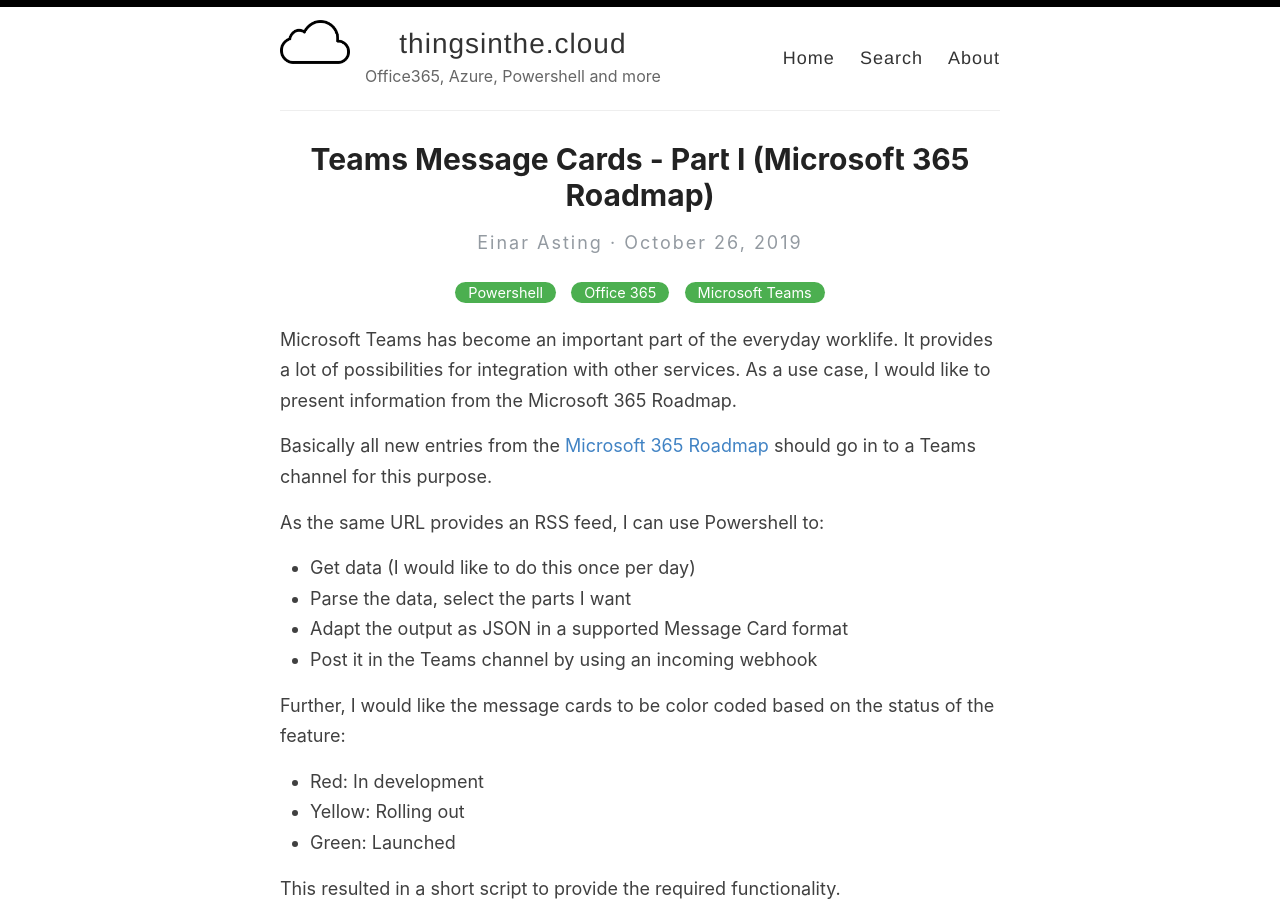
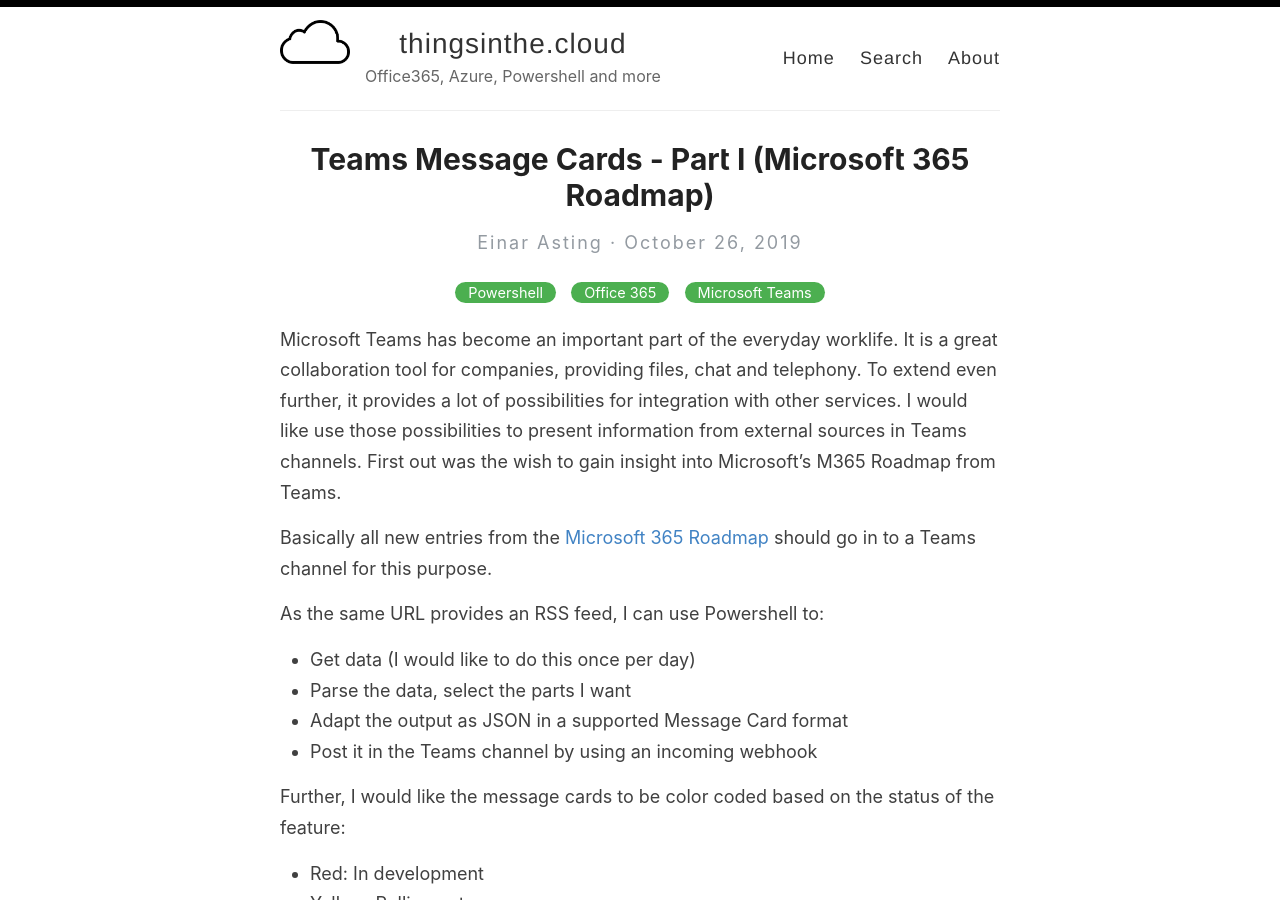
Before and after one commit to einast/einast.github.io, a Jekyll site: the page built from _posts/2019-10-26-Teams message cards - Getting Office 365 roadmap into channel.md, in a window 1280 px wide and 900 px high. Built offline with Jekyll 4.4.1, drawn with Linux system fonts in a browser that asks for light colours.

Commit message:
Additional corrections

```diff
--- a/_posts/2019-10-26-Teams message cards - Getting Office 365 roadmap into channel.md
+++ b/_posts/2019-10-26-Teams message cards - Getting Office 365 roadmap into channel.md
@@ -4,8 +4,8 @@
 categories: [Powershell, Office 365, Microsoft Teams]
 ---
 
-Microsoft Teams has become an important part of the everyday worklife. It provides a lot of possibilities for integration with other services.
-As a use case, I would like to present information from the Microsoft 365 Roadmap.
+Microsoft Teams has become an important part of the everyday worklife. It is a great collaboration tool for companies, providing files, chat and telephony. To extend even further, it provides a lot of possibilities for integration with other services.
+I would like use those possibilities to present information from external sources in Teams channels. First out was the wish to gain insight into Microsoft's M365 Roadmap from Teams.
 
 Basically all new entries from the [Microsoft 365 Roadmap](https://www.microsoft.com/en-us/microsoft-365/roadmap) should go in to a Teams channel for this purpose.
 
```
